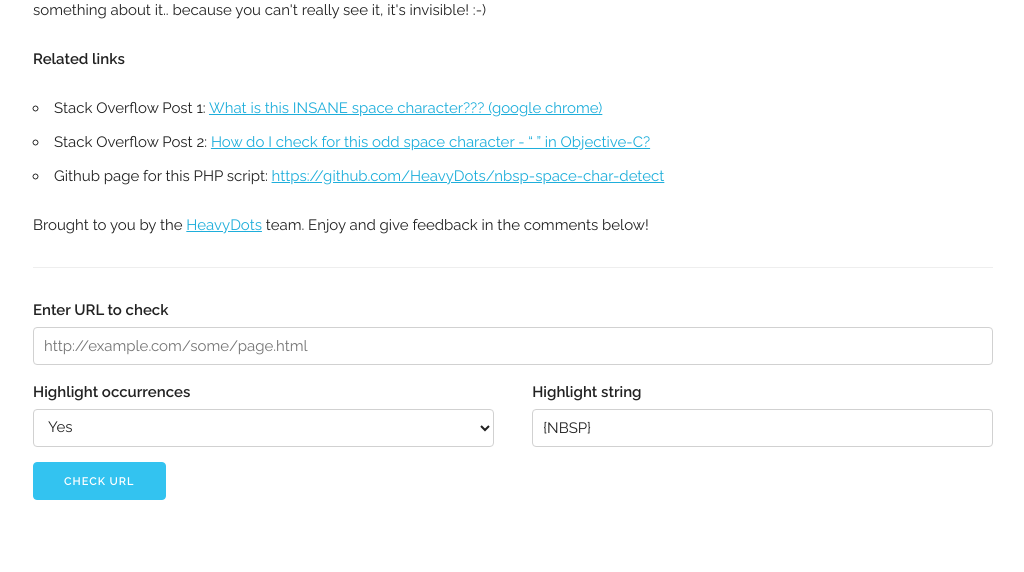
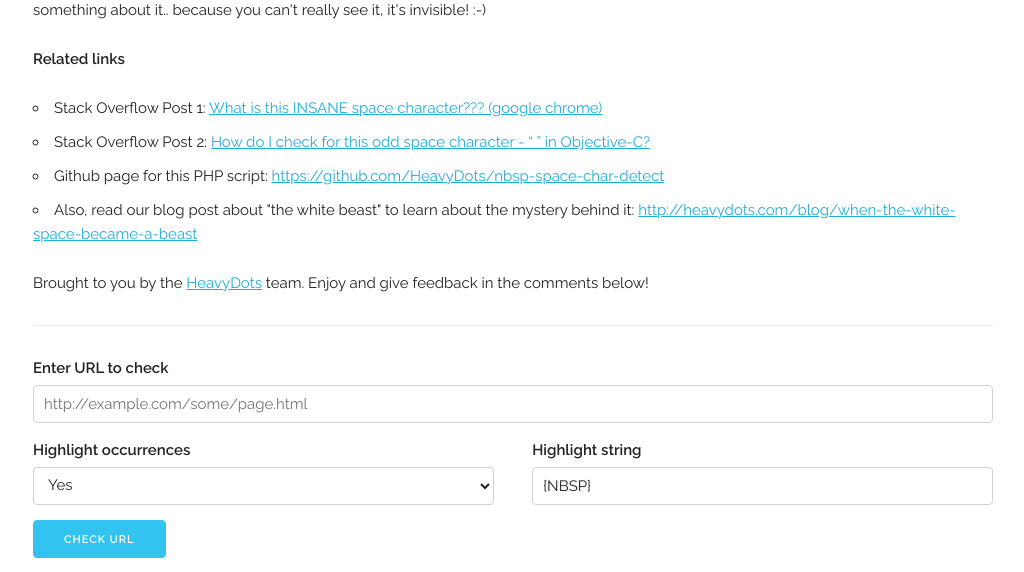
Before and after one commit to HeavyDots/nbsp-space-char-detect, a PHP site: page / in a window 1280 px wide. Shown: the part 371-943 px from the top of the page, without its empty margins (127-1151 px from the left). Before the commit the page ends 871 px from the top, so only its background shows below. Run offline with PHP 8.4, Linux system fonts and the light colour scheme; some libraries are stand-ins or nearby versions.

Commit message:
Added blog post link

```diff
--- a/index.php
+++ b/index.php
@@ -101,6 +101,7 @@ if (!empty($url) && count($errors)==0) {
           <li>Stack Overflow Post 1: <a target="_blank" href="http://stackoverflow.com/questions/26962323/what-is-this-insane-space-character-google-chrome">What is this INSANE space character??? (google chrome)</a></li>
           <li>Stack Overflow Post 2: <a target="_blank" href="http://stackoverflow.com/questions/17982104/how-do-i-check-for-this-odd-space-character-in-objective-c">How do I check for this odd space character - “ ” in Objective-C?</a></li>
           <li>Github page for this PHP script: <a target="_blank" href="https://github.com/HeavyDots/nbsp-space-char-detect">https://github.com/HeavyDots/nbsp-space-char-detect</a></li>
+          <li>Also, read our blog post about "the white beast" to learn about the mystery behind it: <a target="_blank" href="http://heavydots.com/blog/when-the-white-space-became-a-beast">http://heavydots.com/blog/when-the-white-space-became-a-beast</a></li>
         </ul>
 
         <p>Brought to you by the <a target="_blank" href="http://heavydots.com/">HeavyDots</a> team. Enjoy and give feedback in the comments below!</p>
```
